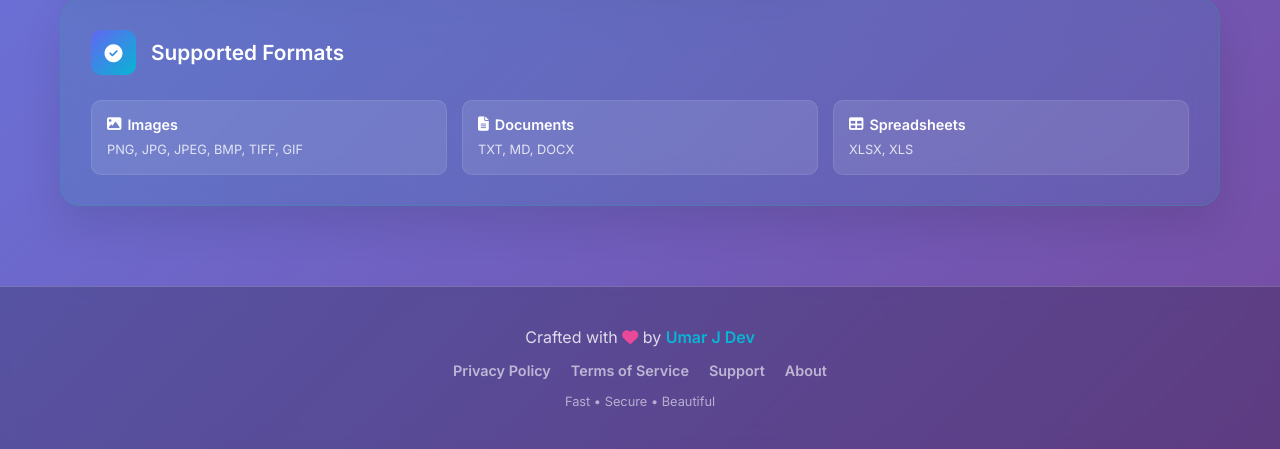
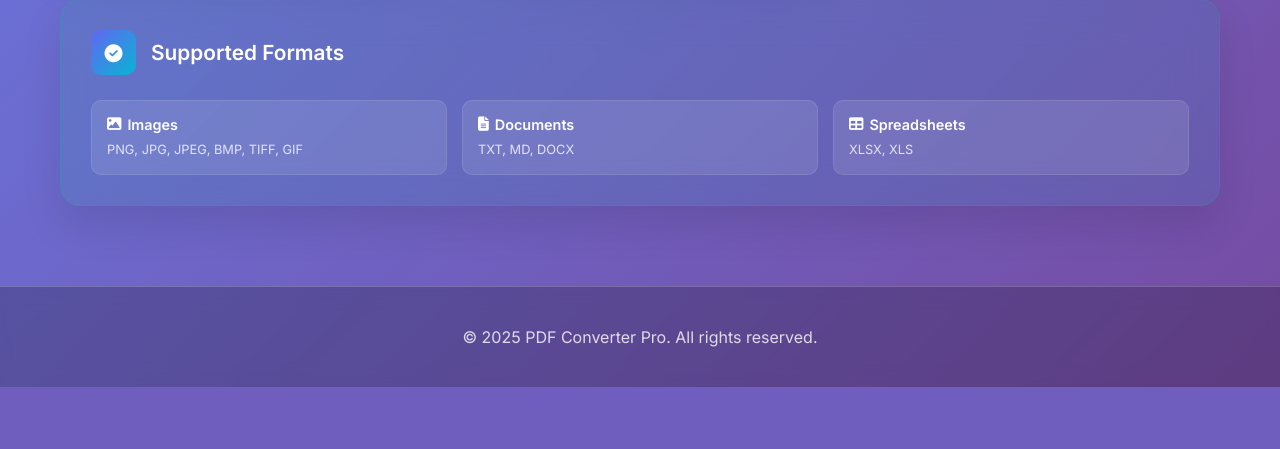
Before and after one commit to umarJ-max/ALL-File-Types-To-PDF-Convert, a Flask app: page / in a window 1280 px wide. Shown: the part 733-1182 px from the top of the page. After the commit the page ends 1120 px from the top, so only its background shows below. Run offline with Flask 2, Linux system fonts and the light colour scheme.

Commit message:
Set the Footer

```diff
--- a/templates/index.html
+++ b/templates/index.html
@@ -477,14 +477,7 @@
     </div>
 
     <footer>
-        <p>Crafted with <i class="fas fa-heart" style="color: #ec4899;"></i> by <a href="#">Umar J Dev</a></p>
-        <div class="footer-links">
-            <a href="#">Privacy Policy</a>
-            <a href="#">Terms of Service</a>
-            <a href="#">Support</a>
-            <a href="#">About</a>
-        </div>
-        <p style="margin-top: 15px; font-size: 0.8rem; opacity: 0.7;">Fast • Secure • Beautiful</p>
+        <p>&copy; 2025 PDF Converter Pro. All rights reserved.</p>
     </footer>
 
     <script>
```
